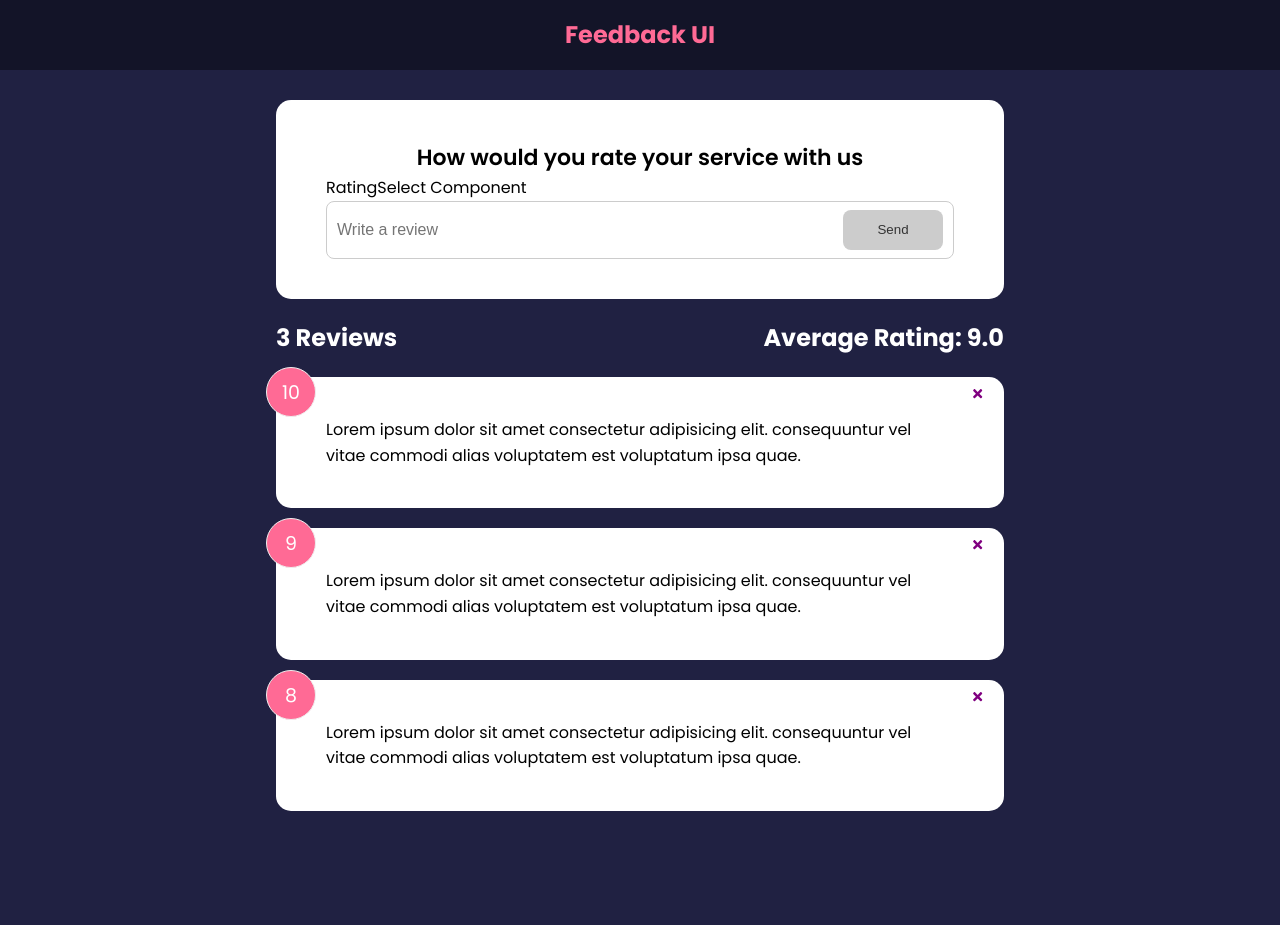
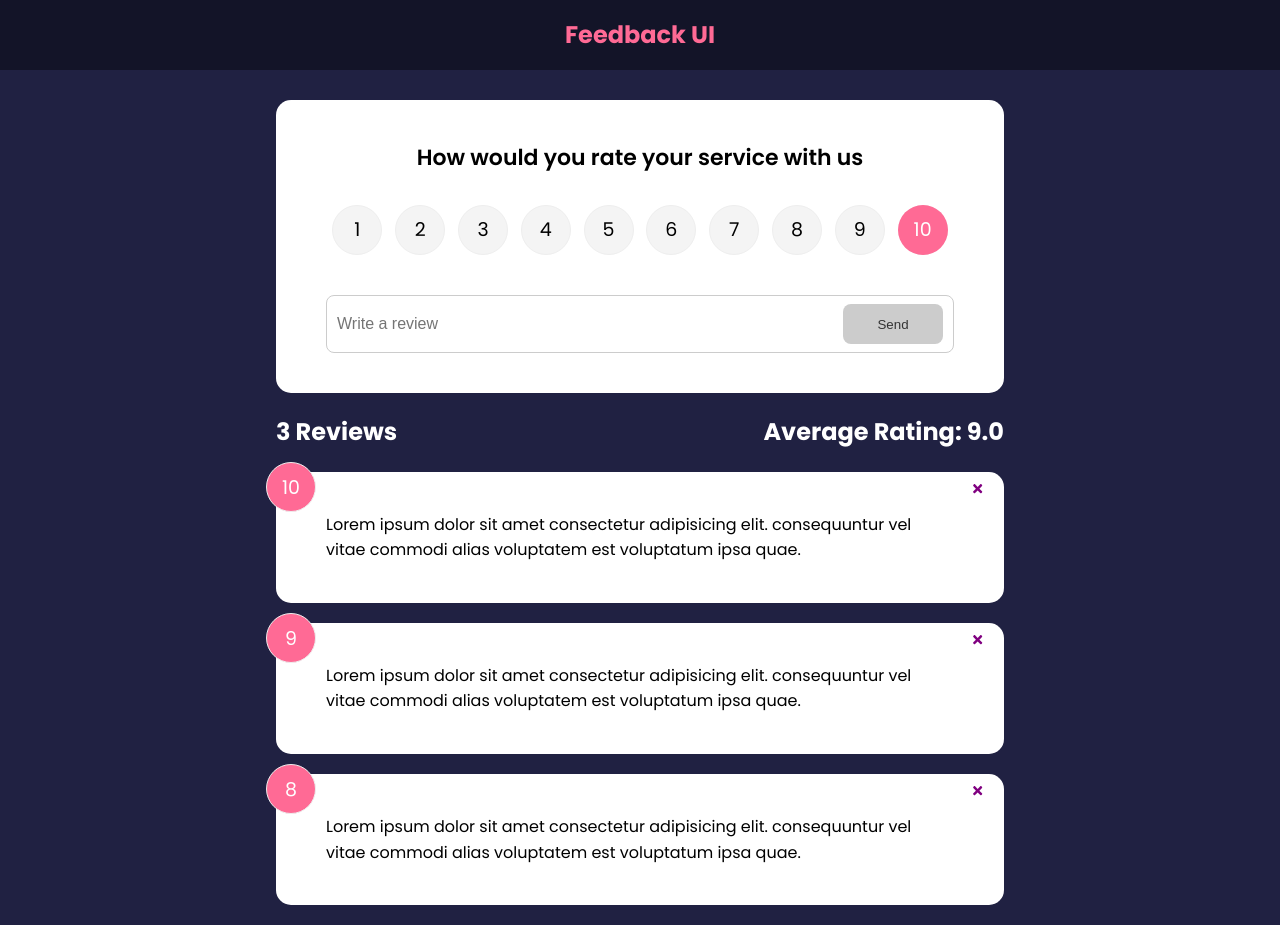
Before and after one commit to MarkLannen/React-Feedback-App, a React (Create React App) app: page / in a window 1280 px wide. Before the commit the page ends 831 px from the top, so only its background shows below. Built offline with nearby package versions, Linux system fonts and the light colour scheme.

Commit message:
finish adding and deleting feedback and rating functionality

```diff
--- a/package.json
+++ b/package.json
@@ -6,11 +6,13 @@
     "@testing-library/jest-dom": "^5.16.5",
     "@testing-library/react": "^13.4.0",
     "@testing-library/user-event": "^13.5.0",
+    "framer-motion": "^4.1.17",
     "prop-types": "^15.8.1",
     "react": "^18.2.0",
     "react-dom": "^18.2.0",
     "react-icons": "^4.7.1",
     "react-scripts": "5.0.1",
+    "uuid": "^9.0.0",
     "web-vitals": "^2.1.4"
   },
   "scripts": {
--- a/src/App.js
+++ b/src/App.js
@@ -1,3 +1,4 @@
+import { v4 as uuidv4 } from "uuid";
 import { useState } from "react";
 import Header from "./components/Header";
 import FeedbackList from "./components/FeedbackList";
@@ -7,6 +8,11 @@
 
 function App() {
   const [feedback, setFeedback] = useState(FeedbackData);
+
+  const addFeedback = (newFeedback) => {
+    newFeedback.id = uuidv4();
+    setFeedback([newFeedback, ...feedback]);
+  };
 
   const deleteFeedback = (id) => {
     if (window.confirm("Are you sure you want to delete?")) {
@@ -18,7 +24,7 @@
     <>
       <Header />
       <div className="container">
-        <FeedbackForm />
+        <FeedbackForm handleAdd={addFeedback} />
         <FeedbackStats feedback={feedback} />
         <FeedbackList feedback={feedback} handleDelete={deleteFeedback} />
       </div>
--- a/src/components/FeedbackForm.jsx
+++ b/src/components/FeedbackForm.jsx
@@ -3,7 +3,7 @@
 import Card from "./shared/Card";
 import Button from "./shared/Button";
 
-function FeedbackForm() {
+function FeedbackForm({ handleAdd }) {
   const [text, setText] = useState("");
   const [rating, setRating] = useState(10);
   const [btnDisabled, setBtnDisabled] = useState("true");
@@ -24,9 +24,18 @@
     setText(e.target.value);
   };
 
+  const handleSubmit = (e) => {
+    e.preventDefault();
+    if (text.trim().length > 10) {
+      const newFeedback = { text, rating };
+      handleAdd(newFeedback);
+      setText("");
+    }
+  };
+
   return (
     <Card>
-      <form>
+      <form onSubmit={handleSubmit}>
         <h2>How would you rate your service with us</h2>
 
         <RatingSelect select={(rating) => setRating(rating)} />
--- a/src/components/FeedbackList.jsx
+++ b/src/components/FeedbackList.jsx
@@ -1,3 +1,4 @@
+import { motion, AnimatePresence } from "framer-motion";
 import PropTypes from "prop-types";
 import FeedbackItem from "./FeedbackItem";
 
@@ -8,11 +9,32 @@
 
   return (
     <div className="feedback-list">
-      {feedback.map((item) => (
-        <FeedbackItem key={item.id} item={item} handleDelete={handleDelete} />
-      ))}
+      <AnimatePresence>
+        {feedback.map((item) => (
+          <motion.div
+            key={item.id}
+            initial={{ opacity: 0 }}
+            animate={{ opacity: 1 }}
+            exit={{ opacity: 0 }}
+          >
+            <FeedbackItem
+              key={item.id}
+              item={item}
+              handleDelete={handleDelete}
+            />
+          </motion.div>
+        ))}
+      </AnimatePresence>
     </div>
   );
+
+  // return (
+  //   <div className="feedback-list">
+  //     {feedback.map((item) => (
+  //       <FeedbackItem key={item.id} item={item} handleDelete={handleDelete} />
+  //     ))}
+  //   </div>
+  // );
 }
 
 FeedbackList.propTypes = {
--- a/src/components/RatingSelect.jsx
+++ b/src/components/RatingSelect.jsx
@@ -4,11 +4,126 @@
   const [selected, setSelected] = useState(10);
 
   const handleChange = (e) => {
-    setSelected(+e.target.vaulue);
-    select(+e.target.vaulue);
+    setSelected(+e.currentTarget.value);
+    select(+e.currentTarget.value);
   };
 
-  return <div>RatingSelect Component</div>;
+  return (
+    <div>
+      <ul className="rating">
+        <li>
+          <input
+            type="radio"
+            id="num1"
+            name="rating"
+            value="1"
+            onChange={handleChange}
+            checked={selected === 1}
+          />
+          <label htmlFor="num1">1</label>
+        </li>
+        <li>
+          <input
+            type="radio"
+            id="num2"
+            name="rating"
+            value="2"
+            onChange={handleChange}
+            checked={selected === 2}
+          />
+          <label htmlFor="num2">2</label>
+        </li>
+        <li>
+          <input
+            type="radio"
+            id="num3"
+            name="rating"
+            value="3"
+            onChange={handleChange}
+            checked={selected === 3}
+          />
+          <label htmlFor="num3">3</label>
+        </li>
+        <li>
+          <input
+            type="radio"
+            id="num4"
+            name="rating"
+            value="4"
+            onChange={handleChange}
+            checked={selected === 4}
+          />
+          <label htmlFor="num4">4</label>
+        </li>
+        <li>
+          <input
+            type="radio"
+            id="num5"
+            name="rating"
+            value="5"
+            onChange={handleChange}
+            checked={selected === 5}
+          />
+          <label htmlFor="num5">5</label>
+        </li>
+        <li>
+          <input
+            type="radio"
+            id="num6"
+            name="rating"
+            value="6"
+            onChange={handleChange}
+            checked={selected === 6}
+          />
+          <label htmlFor="num6">6</label>
+        </li>
+        <li>
+          <input
+            type="radio"
+            id="num7"
+            name="rating"
+            value="7"
+            onChange={handleChange}
+            checked={selected === 7}
+          />
+          <label htmlFor="num7">7</label>
+        </li>
+        <li>
+          <input
+            type="radio"
+            id="num8"
+            name="rating"
+            value="8"
+            onChange={handleChange}
+            checked={selected === 8}
+          />
+          <label htmlFor="num8">8</label>
+        </li>
+        <li>
+          <input
+            type="radio"
+            id="num9"
+            name="rating"
+            value="9"
+            onChange={handleChange}
+            checked={selected === 9}
+          />
+          <label htmlFor="num9">9</label>
+        </li>
+        <li>
+          <input
+            type="radio"
+            id="num10"
+            name="rating"
+            value="10"
+            onChange={handleChange}
+            checked={selected === 10}
+          />
+          <label htmlFor="num10">10</label>
+        </li>
+      </ul>
+    </div>
+  );
 }
 
 export default RatingSelect;
```
Also changed, not shown: 1 other file (tests, documents, lock files or other folders).
